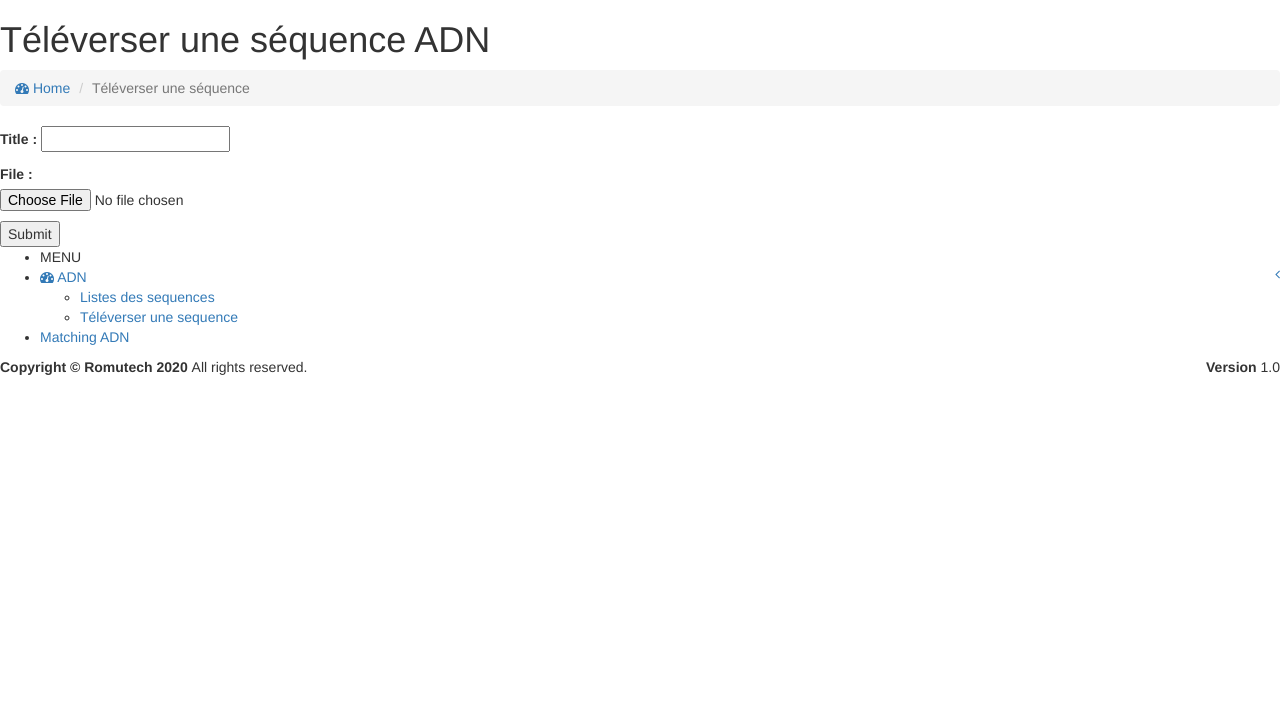
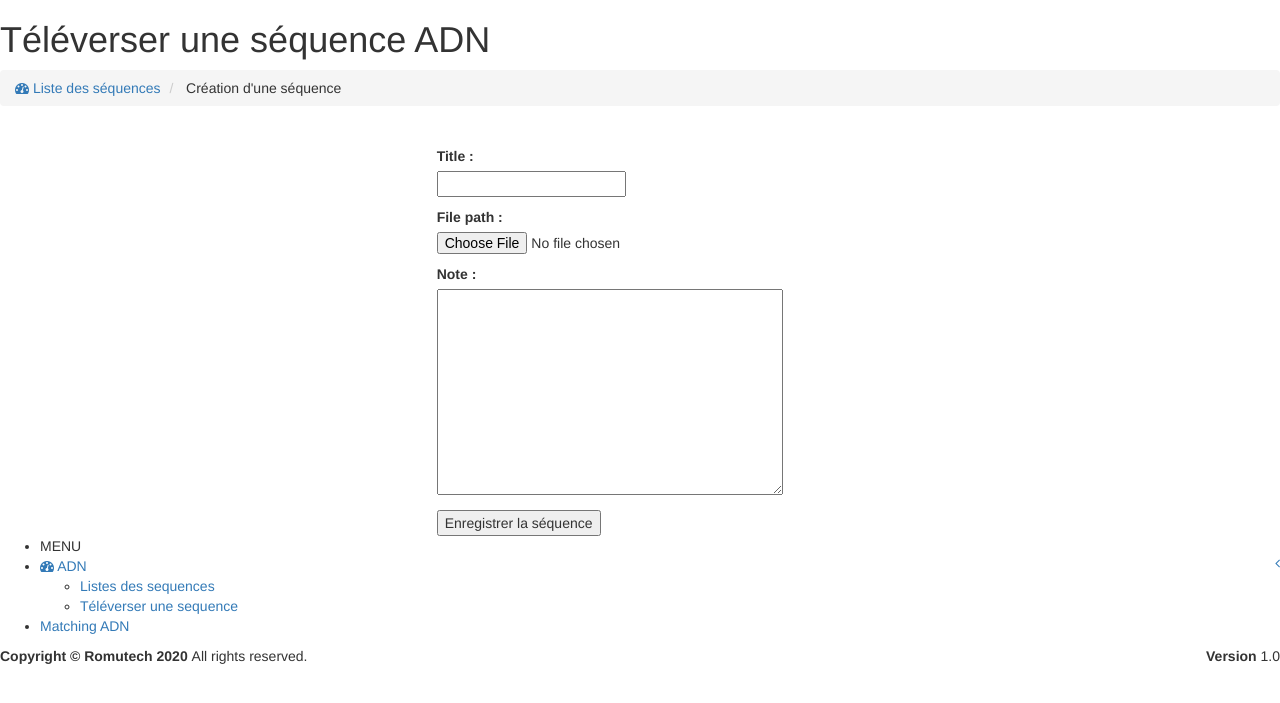
Before and after one commit to Romutech/dna_analyzer, a Django app: page /create in a window 1280 px wide. Shown: the part 70-773 px from the top of the page. Run offline with Django 3.2, Linux system fonts and the light colour scheme; some libraries are stand-ins or nearby versions.

Commit message:
feature: delete method

```diff
--- a/dna_analyzer/settings.py
+++ b/dna_analyzer/settings.py
@@ -110,7 +110,7 @@ AUTH_PASSWORD_VALIDATORS = [
 
 LANGUAGE_CODE = 'fr'
 
-TIME_ZONE = 'UTC'
+TIME_ZONE = 'Europe/Paris'
 
 USE_I18N = True
 
--- a/main/forms.py
+++ b/main/forms.py
@@ -1,6 +1,16 @@
 from django import forms
 from .models import Dna
 
-class DnaForm(forms.Form):
-    title = forms.CharField(max_length=100)
-    file = forms.FileField()
+class DnaForm(forms.ModelForm):
+    class Meta:
+        model = Dna
+        fields = ('title', 'file_path', 'note',)
+
+
+    def save(self):
+        dna = super().save()
+        with open('media/' + str(dna.file_path), 'r') as genome_file:
+             genome_file.readline()
+             dna.file = genome_file.read()
+             dna.save()
+        return dna
--- a/main/models.py
+++ b/main/models.py
@@ -13,20 +13,21 @@ class Dna(models.Model):
         self.data['nb_t']
     """
 
-    title           = models.TextField(max_length=50)
+    title           = models.CharField(max_length=100, null=False)
     file            = models.TextField(null=True)
-    file_path       = models.FileField()
-    nb_bases        = models.TextField(max_length=500, null=True)
-    nb_a            = models.TextField(max_length=50, null=True)
-    nb_c            = models.TextField(max_length=50, null=True)
-    nb_g            = models.TextField(max_length=50, null=True)
-    nb_t            = models.TextField(max_length=50, null=True)
-    percentage_a    = models.TextField(max_length=50, null=True)
-    percentage_c    = models.TextField(max_length=50, null=True)
-    percentage_g    = models.TextField(max_length=50, null=True)
-    percentage_t    = models.TextField(max_length=50, null=True)
-    percentage_gc   = models.TextField(max_length=50, null=True)
-    percentage_at   = models.TextField(max_length=50, null=True)
+    file_path       = models.FileField(null=True)
+    note            = models.TextField(null=True)
+    nb_bases        = models.IntegerField(null=True)
+    nb_a            = models.IntegerField(null=True)
+    nb_c            = models.IntegerField(null=True)
+    nb_g            = models.IntegerField(null=True)
+    nb_t            = models.IntegerField(null=True)
+    percentage_a    = models.DecimalField(null=True, decimal_places=2, max_digits=5)
+    percentage_c    = models.DecimalField(null=True, decimal_places=2, max_digits=5)
+    percentage_g    = models.DecimalField(null=True, decimal_places=2, max_digits=5)
+    percentage_t    = models.DecimalField(null=True, decimal_places=2, max_digits=5)
+    percentage_gc   = models.DecimalField(null=True, decimal_places=2, max_digits=5)
+    percentage_at   = models.DecimalField(null=True, decimal_places=2, max_digits=5)
     date            = models.DateField(default=timezone.now, verbose_name="Date de création")
 
 
@@ -59,11 +60,11 @@ class Dna(models.Model):
         self.percentage_at = self.percentage_g + self.percentage_c
 
 
-    def save(self, form):
-        self.title = form.cleaned_data['title']
-        self.file_path = form.cleaned_data['file']
-        models.Model.save(self)
-        with open('media/' + str(self.file_path), 'r') as genome_file:
-            genome_file.readline()
-            self.file = genome_file.read()
-            models.Model.save(self)
+    # def save(self, form):
+    #     self.title = form.cleaned_data['title']
+    #     self.file_path = form.cleaned_data['file']
+    #     models.Model.save(self)
+    #     with open('media/' + str(self.file_path), 'r') as genome_file:
+    #         genome_file.readline()
+    #         self.file = genome_file.read()
+    #         models.Model.save(self)
--- a/main/templates/main/create.html
+++ /dev/null
@@ -1,29 +0,0 @@
-{% extends "base.html" %}
-{% load static %}
-{% block content %}
-<!-- Right side column. Contains the navbar and content of the page -->
-<div class="content-wrapper">
-  <!-- Content Header (Page header) -->
-  <section class="content-header">
-    <h1>
-      Téléverser une séquence ADN
-    </h1>
-    <ol class="breadcrumb">
-      <li><a href="{% url 'index' %}"><i class="fa fa-dashboard"></i> Home</a></li>
-      <li class="active">Téléverser une séquence</li>
-    </ol>
-  </section>
-
-  <!-- Main content -->
-  <section class="content">
-    {% if envoi %}Votre message a bien été envoyé !{% endif %}
-
-    <form action="{% url "create" %}" method="post" enctype="multipart/form-data">
-        {% csrf_token %}
-        {{ form.as_p }}
-        <input type="submit" value="Submit" />
-    </form>
-  </section>
-</div>
-
-{% endblock %}
--- /dev/null
+++ b/main/templates/main/dna_form.html
@@ -0,0 +1,41 @@
+{% extends "base.html" %}
+{% load static %}
+{% block content %}
+<!-- Right side column. Contains the navbar and content of the page -->
+<div class="content-wrapper">
+  <!-- Content Header (Page header) -->
+  <section class="content-header">
+    <h1>
+      Téléverser une séquence ADN
+    </h1>
+    <ol class="breadcrumb">
+      <li><a href="{% url 'index' %}"><i class="active fa fa-dashboard"></i> Liste des séquences</a></li>
+      {% if "update" in request.path %}
+        <li><a href="{% url 'read' dna.id%}"> {{ dna.title }}</a></li>
+        <li> Mise à jour de la séquence</li>
+      {% else %}
+        <li> Création d'une séquence</li>
+      {% endif %}
+    </ol>
+  </section>
+
+  <!-- Main content -->
+  <section class="content">
+    <br>
+    <div class="row">
+      <div class="col-md-2 col-md-offset-4">
+        {% if "update" in request.path %}
+        <form action="{% url 'update' dna.id %}" method="post" enctype="multipart/form-data">
+        {% else %}
+        <form action="{% url 'create' %}" method="post" enctype="multipart/form-data">
+          {% endif %}
+          {% csrf_token %}
+          {{ form.as_p }}
+          <input type="submit" value="Enregistrer la séquence" />
+        </form>
+      </div>
+    </div>
+  </section>
+</div>
+</div>
+{% endblock %}
--- a/main/templates/main/index.html
+++ b/main/templates/main/index.html
@@ -9,8 +9,7 @@
       Liste des séquences ADN
     </h1>
     <ol class="breadcrumb">
-      <li><a href="#"><i class="fa fa-dashboard"></i> Home</a></li>
-      <li class="active">Liste des séquences</li>
+      <li><a href="#"><i class="active fa fa-dashboard"></i> Liste des séquences</a></li>
     </ol>
   </section>
 
@@ -46,7 +45,7 @@
                 <td>{{ dna.title }}</td>
                 <td>{{ dna.nb_bases }}</td>
                 <td>{{ dna.date }}</td>
-                <td><a href="{% url 'show' dna.id %}">voir</a></td>
+                <td><a href="{% url 'read' dna.id %}">voir</a></td>
               </tr>
               {% endfor %}
             </table>
--- a/main/urls.py
+++ b/main/urls.py
@@ -5,7 +5,8 @@ from . import views
 urlpatterns = [
     path('', views.index, name="index"),
     path('create', views.create, name="create"),
-    path('genome_list', views.genome_list, name="genome_list"),
-    path('<id>', views.show, name="show"),
-    path('dna/<id>/analyze', views.analyze, name="analyze"),
+    path('<int:id>', views.read, name="read"),
+    path('update/<int:id>', views.update, name="update"),
+    path('delete/<int:id>', views.delete, name="delete"),
+    path('dna/<int:id>/analyze', views.analyze, name="analyze"),
 ]
--- a/main/views.py
+++ b/main/views.py
@@ -1,37 +1,51 @@
 from django.shortcuts import render, redirect, get_object_or_404
 from .forms import DnaForm
 from .models import *
+from django.contrib import messages
 
 
 def index(request):
-    return render(request, 'main/index.html')
+    dnas = Dna.objects.all()
+    return render(request, 'main/index.html', locals())
 
 
 def create(request):
     if request.method == 'POST':
         form = DnaForm(request.POST, request.FILES)
         if form.is_valid():
-            dna = Dna()
-            dna.save(form)
-            return redirect('show', dna.id)
-    else:
-        form = DnaForm()
-    return render(request, 'main/create.html', locals())
+            return redirect('read', form.save().id)
+    form = DnaForm()
+    return render(request, 'main/dna_form.html', locals())
 
 
-def show(request, id):
+def read(request, id):
     dna = get_object_or_404(Dna, id=id)
     if dna.nb_bases is not None:
         dna.nb_bases = int(dna.nb_bases)
-    return render(request, 'main/show.html', locals())
+    return render(request, 'main/read.html', locals())
 
 
-def genome_list(request):
-    dnas = Dna.objects.all()
-    return render(request, 'main/genome_list.html', locals())
+def update(request, id):
+    dna = get_object_or_404(Dna, id=id)
+    if request.method == 'POST':
+        form = DnaForm(request.POST, request.FILES, instance=dna)
+        if form.is_valid():
+            form.save()
+            print("test")
+            return redirect('read', id)
+    else:
+        form = DnaForm(instance=dna)
+    return render(request, 'main/dna_form.html', locals())
+
+
+def delete(request, id):
+    dna = get_object_or_404(Dna, id=id)
+    dna.delete()
+    messages.add_message(request, messages.SUCCESS, 'La séquence ADN a bien été supprimée !')
+    return redirect('index')
 
 
 def analyze(request, id):
     dna = get_object_or_404(Dna, id=id)
     dna.analyse()
-    return redirect('show', id)
+    return redirect('read', id)
--- a/templates/base.html
+++ b/templates/base.html
@@ -32,7 +32,6 @@
   </head>
   <body class="skin-black">
     <div class="wrapper">
-
       <header class="main-header">
         <!-- Logo -->
         <a href="{% url 'index' %}" class="logo"><b>DNA</b> Analyzer</a>
@@ -48,8 +47,27 @@
           </div>
         </nav>
       </header>
+    </div>
+      {% if messages %}
 
-      {% block content %}{% endblock %}
+       <div class="row">
+          <div class="col-md-12">
+            <div class="message-wrapper messages">
+              <ul class="messages">
+                {% for msg in messages %}
+                  <div class="alert alert-info alert-dismissable">
+                    <button type="button" class="close" data-dismiss="alert" aria-hidden="true">&times;</button>
+                    {{msg.message}}
+                  </div>
+                {% endfor %}
+              </ul>
+            </div>
+          </div>
+       </div>
+      {% endif %}
+
+
+      {% block content %} {% endblock %}
 
       <!-- Left side column. contains the logo and sidebar -->
       <aside class="main-sidebar">
@@ -67,7 +85,7 @@
               </a>
               <ul class="treeview-menu">
                 <li>
-                  <a href="{% url 'genome_list' %}"><span>Listes des sequences</span></a>
+                  <a href="{% url 'index' %}"><span>Listes des sequences</span></a>
                 </li>
                 <li class="active">
                   <a href="{% url 'create' %}">Téléverser une sequence</a>
```
Also changed, not shown: main/templates/main/read.html (+26 -7 lines), main/migrations/0002_auto_20200613_2209.py (added), main/migrations/0003_auto_20200613_2243.py (added), main/migrations/0004_auto_20200613_2250.py (added), main/migrations/0005_auto_20200613_2305.py (added), main/migrations/0006_auto_20200614_0226.py (added), main/migrations/0007_auto_20200614_1716.py (added), main/migrations/0008_auto_20200614_1723.py (added), main/migrations/0009_auto_20200614_1723.py (added), main/migrations/0010_auto_20200614_1724.py (added), main/migrations/0011_auto_20200614_1727.py (added).
